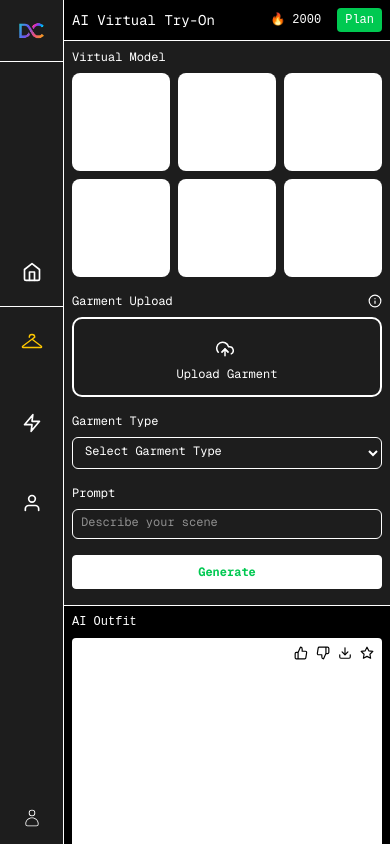
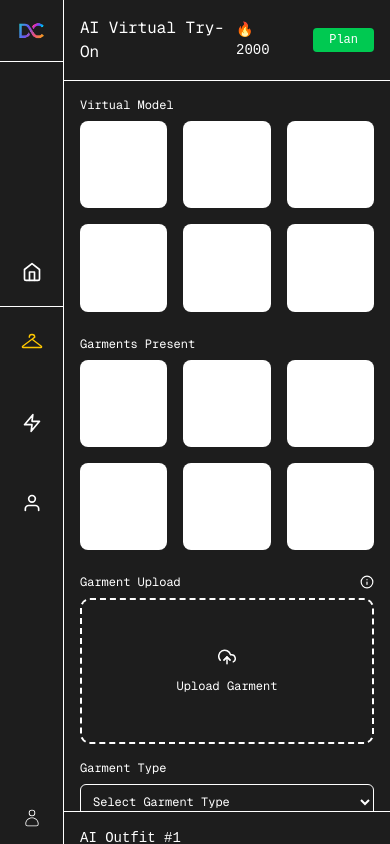
Before and after one commit to ShraddhaSharma24/dcversewebsite, a Next.js app: page /AITryOn in a window 390 px wide. Built offline with nearby package versions, Linux system fonts and the light colour scheme.

Commit message:
feat: made changes to the AITryOn page

```diff
--- a/src/app/components/TryOnPanel.tsx
+++ b/src/app/components/TryOnPanel.tsx
@@ -1,8 +1,6 @@
 "use client";
 import { useState } from "react";
-import { FiUpload, FiThumbsUp, FiThumbsDown, FiDownload, FiStar } from "react-icons/fi";
-import { FiUploadCloud } from "react-icons/fi";
-import { FiInfo } from "react-icons/fi";
+import { FiUpload, FiThumbsUp, FiThumbsDown, FiDownload, FiStar, FiUploadCloud, FiInfo } from "react-icons/fi";
 
 export default function TryOnPanel() {
   const [prompt, setPrompt] = useState("");
@@ -23,35 +21,55 @@ export default function TryOnPanel() {
   };
 
   return (
-    <div className="flex-1 flex flex-col h-screen overflow-hidden">
+    <div className="flex-1 flex flex-col h-screen overflow-hidden bg-[#1d1d1d]">
       {/* Header */}
-      <div className="flex justify-between items-center p-2 sm:p-4 border-b border-white">
-        <h1 className="font-mono text-white text-sm sm:text-base">AI Virtual Try-On</h1>
+      <div className="flex justify-between items-center p-4 border-b border-white">
+        <h1 className="font-mono text-white text-base">AI Virtual Try-On</h1>
         <div className="flex items-center gap-2">
-          <span className="text-white text-xs sm:text-sm mr-2 sm:mr-6">🔥 2000 </span>
-          <button className="bg-green-500 px-2 sm:px-4 py-1 text-xs rounded">Plan</button>
+          <span className="text-white text-sm mr-4">🔥 2000 </span>
+          <button className="bg-green-500 px-4 py-1 text-xs rounded">Plan</button>
         </div>
       </div>
 
       <div className="flex flex-1 flex-col md:flex-row overflow-hidden">
-        {/* Left Panel - becomes top panel on mobile */}
-        <div className="relative w-full md:w-[20%] bg-[#1d1d1d] p-2 sm:p-4 border-b md:border-r border-white font-mono flex flex-col overflow-y-auto">
+        {/* Left Panel */}
+        <div className="relative w-full md:w-[20%] bg-[#1d1d1d] p-4 border-b md:border-r border-white font-mono flex flex-col overflow-y-auto">
           {/* Virtual Models */}
           <p className="text-xs text-white mb-2">Virtual Model</p>
-          <div className="grid grid-cols-3 sm:grid-cols-6 md:grid-cols-3 gap-x-2 sm:gap-x-4 gap-y-2 mb-4 sm:mb-6">
+          <div className="grid grid-cols-3 md:grid-cols-3 gap-4 mb-6">
             {Array.from({ length: 6 }).map((_, i) => (
               <div key={i} className="w-full aspect-square bg-white rounded-md" />
             ))}
           </div>
 
-          {/* Garment Upload Heading */}
+          {/* Garments Present */}
+          <p className="text-xs text-white mb-2">Garments Present</p>
+          <div className="grid grid-cols-3 md:grid-cols-3 gap-4 mb-6">
+            {Array.from({ length: 6 }).map((_, i) => (
+              <div key={i} className="w-full aspect-square bg-white rounded-md" />
+            ))}
+          </div>
+
+          {/* Garment Upload with Hover Guidelines */}
           <div className="flex justify-between items-center mb-2">
             <p className="text-xs text-white">Garment Upload</p>
-            <div className="relative group flex items-center gap-1">
-              <FiInfo className="text-white cursor-pointer" size={14} />
-              <div className="absolute z-10 hidden group-hover:flex flex-col gap-2 left-full ml-2 top-0 w-64 bg-black border border-gray-400 p-3 rounded shadow-lg">
-                <img src="/guideline1.png" alt="Guideline 1" className="rounded w-full" />
-                <img src="/guideline2.png" alt="Guideline 2" className="rounded w-full" />
+            <div className="relative group">
+              <FiInfo
+                className="text-white cursor-pointer"
+                size={14}
+              />
+              <div className="absolute z-50 opacity-0 group-hover:opacity-100 transition-opacity duration-200 right-0 mt-2 w-64 bg-black border border-gray-400 p-3 rounded shadow-lg pointer-events-none">
+                <p className="text-white text-xs mb-2 font-bold">Upload Guidelines:</p>
+                <div className="bg-gray-800 p-2 rounded mb-2">
+                  <p className="text-white text-xs">1. Use clear, well-lit photos</p>
+                  <p className="text-white text-xs">2. Show entire garment</p>
+                  <p className="text-white text-xs">3. Plain background preferred</p>
+                </div>
+                <div className="bg-gray-800 p-2 rounded">
+                  <p className="text-white text-xs">4. Avoid folded/wrinkled items</p>
+                  <p className="text-white text-xs">5. Front view recommended</p>
+                  <p className="text-white text-xs">6. High resolution (1MB+)</p>
+                </div>
               </div>
             </div>
           </div>
@@ -60,7 +78,7 @@ export default function TryOnPanel() {
           <div className="flex items-start mb-4 gap-2">
             <div
               onClick={handleUploadClick}
-              className="border-2 border-white rounded-lg py-8 sm:py-12 h-20 w-full flex justify-center items-center cursor-pointer text-white text-xs relative overflow-hidden"
+              className="border-2 border-dashed border-white rounded-lg py-12 w-full flex justify-center items-center cursor-pointer text-white text-xs relative overflow-hidden"
             >
               {previewUrl ? (
                 <img
@@ -69,9 +87,9 @@ export default function TryOnPanel() {
                   className="object-cover w-full h-full"
                 />
               ) : (
-                <div className="flex flex-col items-center gap-2 sm:gap-3 mt-6 sm:mt-10 mb-4 sm:mb-7">
-                  <FiUploadCloud size={18} className="mr-1" />
-                  <span className="text-center">Upload Garment</span>
+                <div className="flex flex-col items-center gap-3">
+                  <FiUploadCloud size={18} />
+                  <span>Upload Garment</span>
                 </div>
               )}
               <input
@@ -90,7 +108,7 @@ export default function TryOnPanel() {
             <select
               value={garmentType}
               onChange={(e) => setGarmentType(e.target.value)}
-              className="w-full bg-[#1d1d1d] border border-white text-xs rounded-sm pb-2 pl-2 pt-1 text-white"
+              className="w-full bg-[#1d1d1d] border border-white text-xs rounded-sm p-2 text-white"
             >
               <option value="select">Select Garment Type</option>
               <option value="top">Top</option>
@@ -107,26 +125,38 @@ export default function TryOnPanel() {
             value={prompt}
             onChange={(e) => setPrompt(e.target.value)}
             placeholder="Describe your scene"
-            className="w-full bg-[#1d1d1d] border border-white text-xs rounded-sm pb-2 sm:pb-3 pl-2 pt-1 text-white placeholder-grey-200"
+            className="w-full bg-[#1d1d1d] border border-white text-xs rounded-sm p-2 text-white placeholder-gray-400"
           />
 
           {/* Generate Button */}
-          <button className="mt-4 mb-2 w-full font-bold text-green-500 border border-white bg-white py-2 text-xs rounded">
+          <button className="mt-4 w-full font-bold text-green-500 border border-white bg-white py-2 text-xs rounded hover:bg-gray-100 transition-colors">
             Generate
           </button>
         </div>
 
         {/* Right Panel - AI Outfits */}
-        <div className="flex-1 p-2 sm:p-4 md:p-8 space-y-4 overflow-y-auto">
+        <div className="flex-1 p-4 md:p-8 space-y-4 overflow-y-auto">
           {[1, 2, 3, 4, 5, 6].map((item) => (
-            <div key={item} className="mb-4">
-              <p className="text-white text-xs sm:text-sm mb-2">AI Outfit</p>
-              <div className="bg-white rounded p-2 sm:p-4 h-64 sm:h-80 md:h-96 relative">
-                <div className="absolute top-2 right-2 flex gap-2 text-black">
-                  <FiThumbsUp className="text-sm sm:text-base" />
-                  <FiThumbsDown className="text-sm sm:text-base" />
-                  <FiDownload className="text-sm sm:text-base" />
-                  <FiStar className="text-sm sm:text-base" />
+            <div key={item} className="mb-6">
+              <p className="text-white text-sm mb-2">AI Outfit #{item}</p>
+              <div className="bg-white rounded p-4 h-96 relative">
+                <div className="absolute top-4 right-4 flex gap-4 text-black">
+                  <button className="hover:text-gray-600">
+                    <FiThumbsUp size={16} />
+                  </button>
+                  <button className="hover:text-gray-600">
+                    <FiThumbsDown size={16} />
+                  </button>
+                  <button className="hover:text-gray-600">
+                    <FiDownload size={16} />
+                  </button>
+                  <button className="hover:text-gray-600">
+                    <FiStar size={16} />
+                  </button>
+                </div>
+                {/* Placeholder for generated outfit */}
+                <div className="w-full h-full flex items-center justify-center text-gray-400">
+                  Generated outfit will appear here
                 </div>
               </div>
             </div>
```
